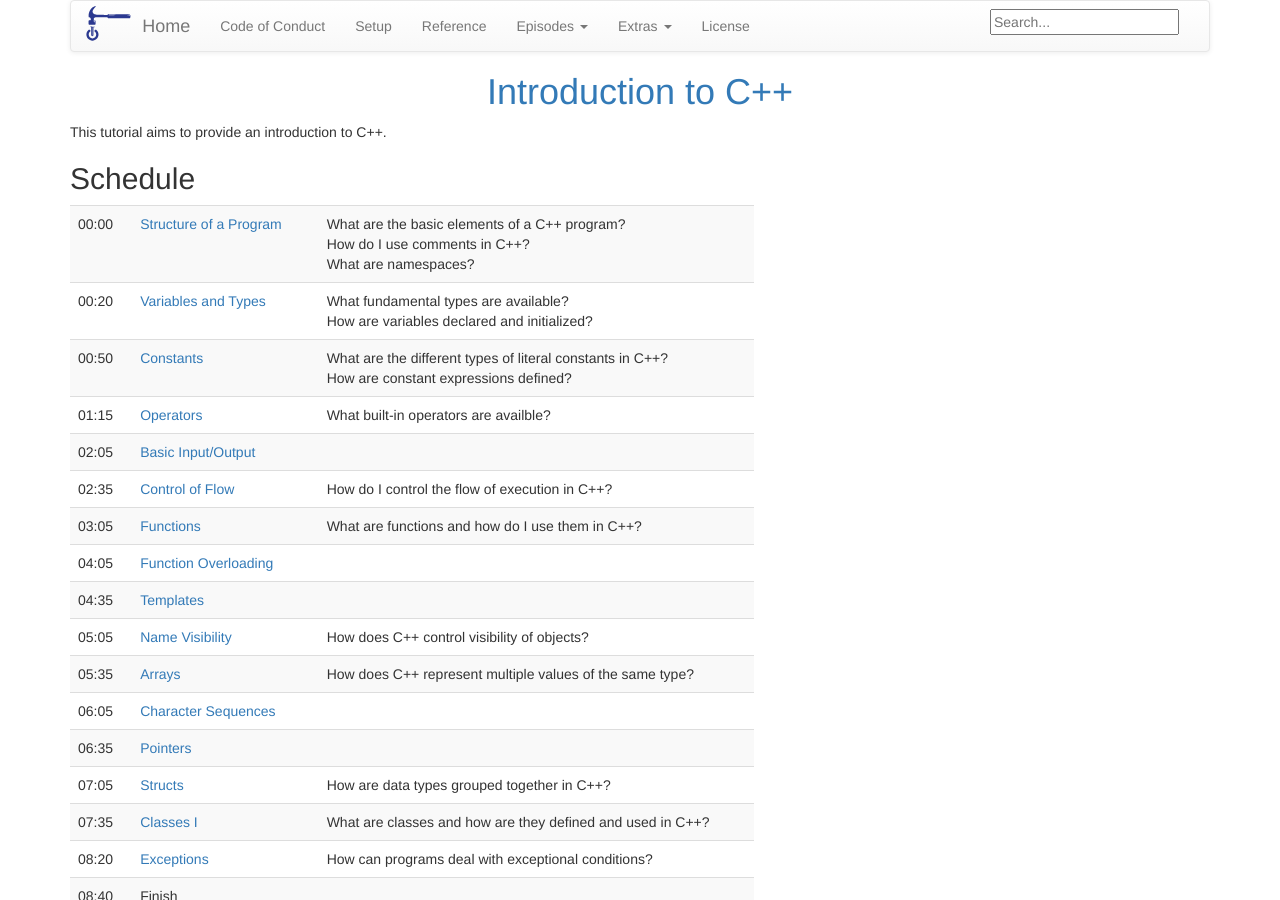
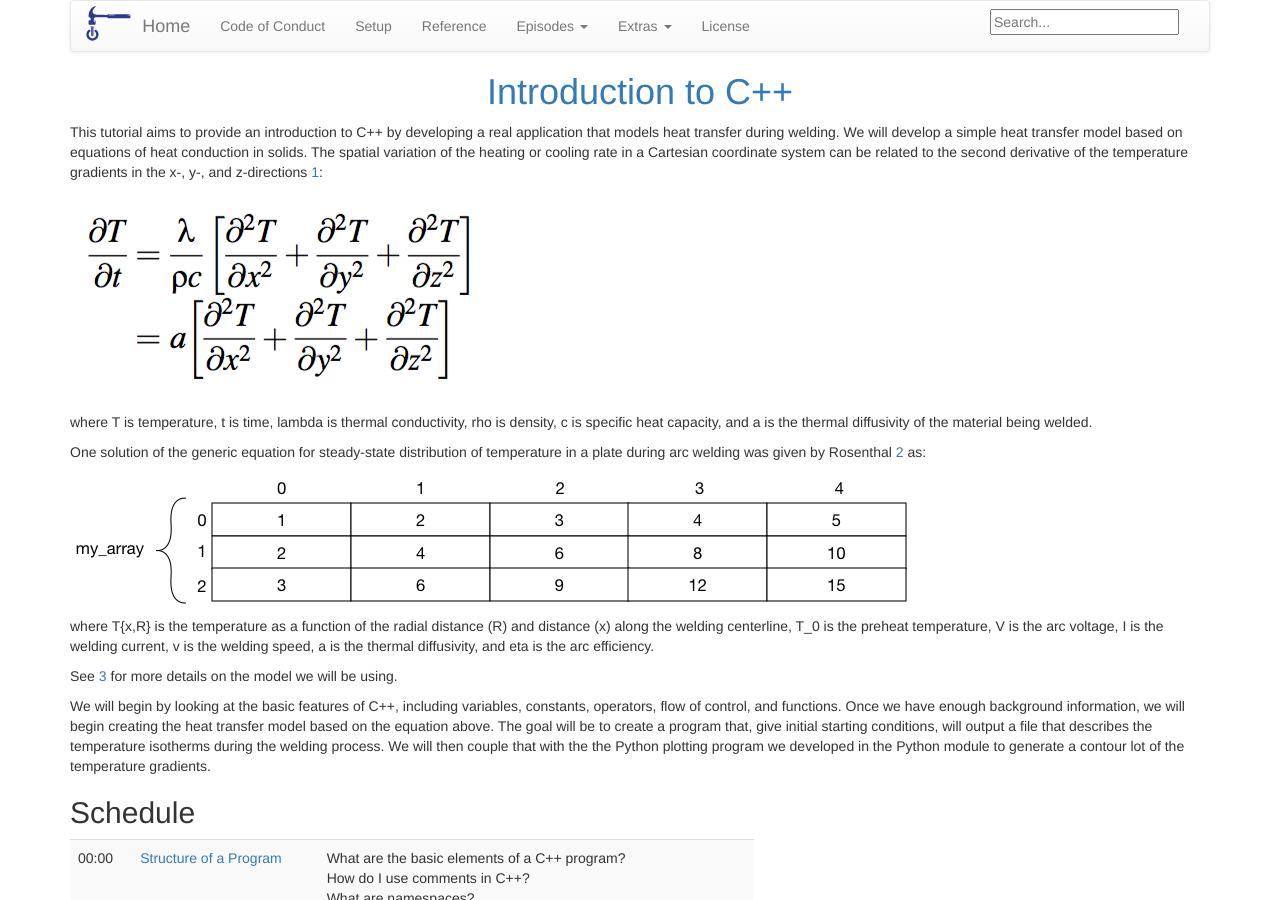
Before and after one commit to ornl-ssd/cpp-novice, a Jekyll site: the page built from index.md, in a window 1280 px wide and 900 px high. Built offline with Jekyll 4.4.1, drawn with Linux system fonts in a browser that asks for light colours.

Commit message:
Signed-off-by: Greg Watson <g.watson@computer.org>

```diff
--- a/index.md
+++ b/index.md
@@ -3,4 +3,33 @@ layout: lesson
 root: .
 ---
 
-This tutorial aims to provide an introduction to C++.
+This tutorial aims to provide an introduction to C++ by developing a real application that models heat transfer during welding.
+We will develop a simple heat transfer model based on equations of heat conduction in solids. The spatial variation of the heating
+or cooling rate in a Cartesian coordinate system can be related to the second derivative of the temperature gradients in the
+x-, y-, and z-directions [1]:
+
+<img src="{{ site.github.url }}/fig/spatial_variation.png"/>
+
+where T is temperature, t is time, lambda is thermal conductivity, rho is density, c is specific heat capacity, and a is the
+thermal diffusivity of the material being welded.
+
+One solution of the generic equation for steady-state distribution of temperature in a plate during arc welding was given
+by Rosenthal [2] as:
+
+<img src="{{ site.github.url }}/fig/11-arrays-multi-03.png"/>
+
+where T{x,R} is the temperature as a function of the radial distance (R) and distance (x) along the welding centerline,
+T_0 is the preheat temperature, V is the arc voltage, I is the welding current, v is the welding speed, a is the thermal
+diffusivity, and eta is the arc efficiency.
+
+See [3] for more details on the model we will be using.
+
+We will begin by looking at the basic features of C++, including variables, constants, operators, flow of control, and functions.
+Once we have enough background information, we will begin creating the heat transfer model based on the equation above. The goal
+will be to create a program that, give initial starting conditions, will output a file that describes the temperature isotherms
+during the welding process. We will then couple that with the the Python plotting program we developed in the Python module to
+generate a contour lot of the temperature gradients.
+
+[1]: O. Grong, Metallurgical Modeling of Welding, 2nd ed., The Institute of Materials, United Kingdom, 1997
+[2]: D. Rosenthal, Mathematical Theory of Heat Distribution during Welding and Cutting, Weld. J., Vol 20, 1941, p 220s–234s
+[3]: S. Babu, Introduction to Integrated Weld Modeling, ASM Handbook, Metals Process Simulation, Volume 22B, D.U. Furrer and S.L. Semiatin, editors
```
Also changed, not shown: fig/spatial_variation.png (added), fig/temperature_distribution.png (added).
